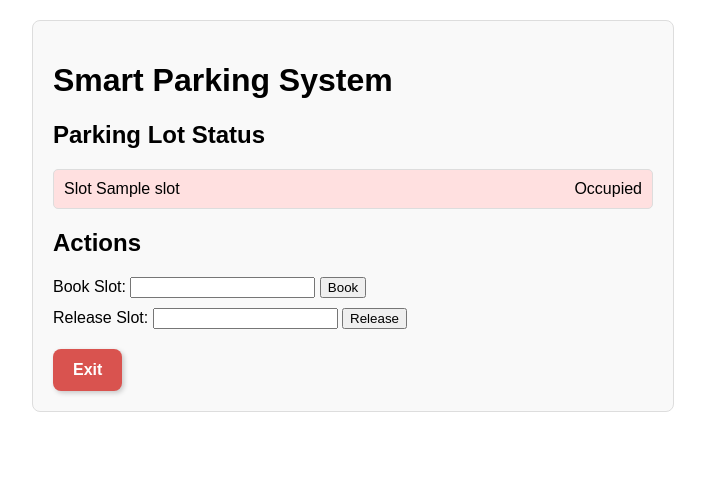
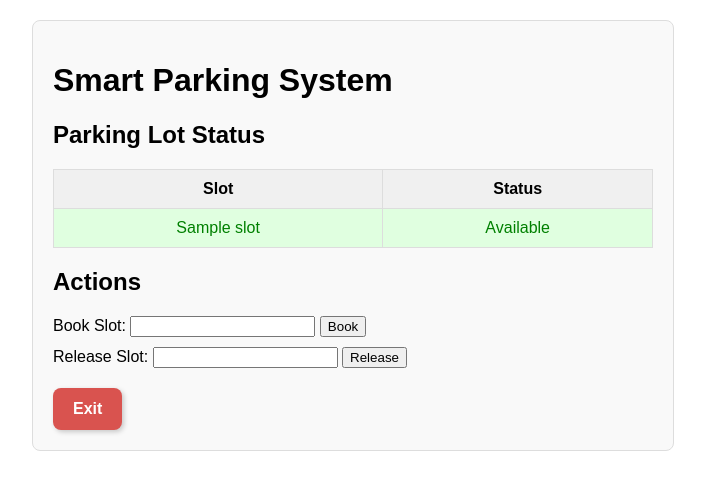
Before and after one commit to drexterman/Smart_parking, a Flask app: template templates/index.html in a window 1280 px wide. Shown: the top 490 px of the page, without its empty margins (287-992 px from the left). Run offline with Flask 3, Linux system fonts and the light colour scheme; the template is opened without the code that fills it: most values are stand-ins (such as "Sample title", 1, 10 or a date in 2020); some libraries are stand-ins or nearby versions.

Commit message:
integrated database with parking lots

```diff
--- a/app.py
+++ b/app.py
@@ -1,99 +1,278 @@
-from flask import Flask, render_template, request, redirect, url_for, flash
-import pymysql
+# from flask import Flask, render_template, request, redirect, url_for, flash
+# import pymysql
 
-app = Flask(__name__)
-app.secret_key = "smart_parking_secret"
-
-parking_lot = {"A1": False, "A2": True, "B1": True, "B2": False}  # True = Available, False = Occupied
+# app = Flask(__name__)
+# app.secret_key = "smart_parking_secret"
 
 
-#db connection
-db= pymysql.connect(
-    host="localhost",
-    user="root",
-    password="root",
-    database="smart_parking"
-)
-cursor=db.cursor()
-
-@app.route('/')
-def home():
-    return render_template('index1.html')
+# db= pymysql.connect(
+#     host="localhost",
+#     user="postgres",
+#     password="Pakha@2578",
+#     database="software_eng1"
+# )
+# cursor=db.cursor()
 
 
-@app.route('/login', methods=['POST'])
-# def redirect():
-#   user_id=request.form.get('user_id')
-#   pw=request.form.get('password')
-#   if user_id=="software" and  pw=="shrulep":
-#     return render_template('index.html', parking_lot=parking_lot)
+# DB_CONFIG = {
+#     "dbname": "software_eng1",
+#     "user": "postgres",
+#     "password": "Pakha@2578",
+#     "host": "localhost",
+#     "port": "5432"
+# }
+
+# def get_parking_data():
+#     """Fetch parking slots from database."""
+#     conn = psycopg2.connect(**DB_CONFIG)
+#     cur = conn.cursor()
+#     cur.execute("SELECT lot_name, status FROM parking_lots;")
+#     parking_lot = {row[0]: row[1] == "Available" for row in cur.fetchall()}
+#     cur.close()
+#     conn.close()
+#     return parking_lot
 
 
-#   else:
+
+# @app.route('/')
+# def home():
+#     parking_lot = get_parking_data()
 #     return render_template('index1.html')
-def redirect():
-    user_id=request.form.get('user_id')
-    pw=request.form.get('password')
 
-    cursor.execute("select * FROM users WHERE name=%s and password=%s",(user_id,pw))
 
-    user=cursor.fetchone()
+# @app.route('/login', methods=['POST'])
+# # def redirect():
+# #   user_id=request.form.get('user_id')
+# #   pw=request.form.get('password')
+# #   if user_id=="software" and  pw=="shrulep":
+# #     return render_template('index.html', parking_lot=parking_lot)
 
-    if user:
-        return render_template('index.html',parking_lot=parking_lot)
-    else:
-        flash("Invalid login credentials.","error")
-        return render_template('index1.html')
 
-@app.route('/signup',methods=['POST'])
-def signup():
-    user_id=request.form.get('new_user_id')
-    pw=request.form.get('new_password')
+# #   else:
+# #     return render_template('index1.html')
+# def redirect():
+#     user_id=request.form.get('user_id')
+#     pw=request.form.get('password')
 
-    cursor.execute("SELECT * FROM users where name=%s",(user_id,))
-    user=cursor.fetchone()
+#     cursor.execute("select * FROM users WHERE name=%s and password=%s",(user_id,pw))
 
-    if user:
-        flash("user already exits","error")
-        return render_template('index1.html')
-    else:
-        cursor.execute("INSERT INTO users (name,password) VALUES (%s,%s)",(user_id,pw))
-        db.commit()
-        flash("new user created susccessfully","sucess")
-        return render_template('index1.html')
+#     user=cursor.fetchone()
+
+#     if user:
+#         return render_template('index.html',parking_lot=parking_lot)
+#     else:
+#         flash("Invalid login credentials.","error")
+#         return render_template('index1.html')
+
+# @app.route('/signup',methods=['POST'])
+# def signup():
+#     user_id=request.form.get('new_user_id')
+#     pw=request.form.get('new_password')
+
+#     cursor.execute("SELECT * FROM users where name=%s",(user_id,))
+#     user=cursor.fetchone()
+
+#     if user:
+#         flash("user already exits","error")
+#         return render_template('index1.html')
+#     else:
+#         cursor.execute("INSERT INTO users (name,password) VALUES (%s,%s)",(user_id,pw))
+#         db.commit()
+#         flash("new user created susccessfully","sucess")
+#         return render_template('index1.html')
 
 
 
 
 
-@app.route('/logout',methods=['POST'])
+# @app.route('/logout',methods=['POST'])
+# def logout():
+#     return render_template('index1.html')
+
+# @app.route('/book', methods=['POST'])
+# def book_slot():
+#     slot = request.form.get('slot')
+
+#     conn = psycopg2.connect(**DB_CONFIG)
+#     cur = conn.cursor()
+
+#     cur.execute("SELECT status FROM parking_lots WHERE lot_name = %s;", (slot,))
+#     row = cur.fetchone()
+#     if not row:
+#         flash(f"Error: Slot '{slot}' does not exist.", 'error')
+#     elif row[0] == "Occupied":
+#         flash(f"Slot {slot} is already occupied. It can't be booked.", 'error')
+#     else:
+#         cur.execute("UPDATE parking_lots SET status = 'Occupied' WHERE lot_name = %s;", (slot,))
+#         conn.commit()
+#         flash(f"Slot {slot} successfully booked!", 'success')
+#     parking_lot = get_parking_data()
+#     cur.close()
+#     conn.close()
+
+#     return render_template("index.html", parking_lot=parking_lot)
+
+
+# @app.route('/release', methods=['POST'])
+# def release_slot():
+#     slot = request.form.get('slot')
+
+#     conn = psycopg2.connect(**DB_CONFIG)
+#     cur = conn.cursor()
+
+
+#     cur.execute("SELECT status FROM parking_lots WHERE lot_name = %s;", (slot,))
+#     row = cur.fetchone()
+
+#     if not row:
+#         flash(f"Error: Slot '{slot}' does not exist.", 'error')
+#     elif row[0] == "Available":
+#         flash(f"Slot {slot} is already available.", 'info')
+#     else:
+#         cur.execute("UPDATE parking_lots SET status = 'Available' WHERE lot_name = %s;", (slot,))
+#         conn.commit()
+#         flash(f"Slot {slot} has been released.", 'success')
+#     parking_lot = get_parking_data()
+#     cur.close()
+#     conn.close()
+
+#     return render_template("index.html", parking_lot=parking_lot)
+
+# if __name__ == "__main__":
+#     app.run(debug=True)
+from flask import Flask, render_template, request, flash
+import psycopg2
+
+app = Flask(__name__)
+app.secret_key = "smart_parking_secret"
+
+# PostgreSQL Database Configuration
+DB_CONFIG = {
+    "dbname": "software_eng1",
+    "user": "postgres",
+    "password": "Pakha@2578",
+    "host": "localhost",
+    "port": "5432"
+}
+
+# Function to get database connection
+def get_db_connection():
+    return psycopg2.connect(**DB_CONFIG)
+
+# Fetch parking slot data
+def get_parking_data():
+    """Fetch parking slots from database."""
+    conn = get_db_connection()
+    cur = conn.cursor()
+    cur.execute("SELECT lot_name, status FROM parking_lots;")
+    parking_lot = {row[0]: row[1] == "Available" for row in cur.fetchall()}
+    cur.close()
+    conn.close()
+    return parking_lot
+
+@app.route('/')
+def home():
+    parking_lot = get_parking_data()
+    return render_template('index1.html', parking_lot=parking_lot)
+
+@app.route('/login', methods=['POST'])
+def login():
+    user_id = request.form.get('user_id')
+    pw = request.form.get('password')
+
+    conn = get_db_connection()
+    cur = conn.cursor()
+
+    cur.execute("SELECT * FROM users WHERE name = %s AND password = %s", (user_id, pw))
+    user = cur.fetchone()
+
+    cur.close()
+    conn.close()
+
+    parking_lot = get_parking_data()
+
+    if user:
+        return render_template('index.html', parking_lot=parking_lot)
+    else:
+        flash("Invalid login credentials.", "error")
+        return render_template('index1.html')
+
+@app.route('/signup', methods=['POST'])
+def signup():
+    user_id = request.form.get('new_user_id')
+    pw = request.form.get('new_password')
+
+    conn = get_db_connection()
+    cur = conn.cursor()
+
+    cur.execute("SELECT * FROM users WHERE name = %s", (user_id,))
+    user = cur.fetchone()
+
+    if user:
+        flash("User already exists", "error")
+    else:
+        cur.execute("INSERT INTO users (name, password) VALUES (%s, %s)", (user_id, pw))
+        conn.commit()
+        flash("New user created successfully", "success")
+
+    cur.close()
+    conn.close()
+
+    return render_template('index1.html')
+
+@app.route('/logout', methods=['POST'])
 def logout():
     return render_template('index1.html')
 
 @app.route('/book', methods=['POST'])
 def book_slot():
     slot = request.form.get('slot')
-    if slot not in parking_lot:
+
+    conn = get_db_connection()
+    cur = conn.cursor()
+
+    cur.execute("SELECT status FROM parking_lots WHERE lot_name = %s;", (slot,))
+    row = cur.fetchone()
+
+    if not row:
         flash(f"Error: Slot '{slot}' does not exist.", 'error')
-    elif not parking_lot[slot]:
-        flash(f"Slot {slot} is already occupied. It can't be booked.", 'error')
+    elif row[0] == "Occupied":
+        flash(f"Slot {slot} is already occupied.", 'error')
     else:
-        parking_lot[slot] = False
+        cur.execute("UPDATE parking_lots SET status = 'Occupied' WHERE lot_name = %s;", (slot,))
+        conn.commit()
         flash(f"Slot {slot} successfully booked!", 'success')
 
-    return render_template('index.html', parking_lot=parking_lot)
+    cur.close()
+    conn.close()
+
+    parking_lot = get_parking_data()
+    return render_template("index.html", parking_lot=parking_lot)
 
 @app.route('/release', methods=['POST'])
 def release_slot():
     slot = request.form.get('slot')
-    if slot not in parking_lot:
+
+    conn = get_db_connection()
+    cur = conn.cursor()
+
+    cur.execute("SELECT status FROM parking_lots WHERE lot_name = %s;", (slot,))
+    row = cur.fetchone()
+
+    if not row:
         flash(f"Error: Slot '{slot}' does not exist.", 'error')
-    elif parking_lot[slot]:
+    elif row[0] == "Available":
         flash(f"Slot {slot} is already available.", 'info')
     else:
-        parking_lot[slot] = True
+        cur.execute("UPDATE parking_lots SET status = 'Available' WHERE lot_name = %s;", (slot,))
+        conn.commit()
         flash(f"Slot {slot} has been released.", 'success')
-    return render_template('index.html', parking_lot=parking_lot)
+
+    cur.close()
+    conn.close()
+
+    parking_lot = get_parking_data()
+    return render_template("index.html", parking_lot=parking_lot)
 
 if __name__ == "__main__":
     app.run(debug=True)
--- a/templates/index.html
+++ b/templates/index.html
@@ -1,3 +1,4 @@
+
 <!DOCTYPE html>
 <html lang="en">
 <head>
@@ -17,19 +18,26 @@
             border-radius: 8px;
             background-color: #f9f9f9;
         }
-        .slot {
-            display: flex;
-            justify-content: space-between;
+        table {
+            width: 100%;
+            border-collapse: collapse;
+            margin-bottom: 15px;
+        }
+        th, td {
             padding: 10px;
+            text-align: center;
             border: 1px solid #ddd;
-            margin-bottom: 5px;
-            border-radius: 5px;
         }
-        .slot.available {
+        th {
+            background-color: #f0f0f0;
+        }
+        .available {
             background-color: #e0ffe0;
+            color: green;
         }
-        .slot.occupied {
+        .occupied {
             background-color: #ffe0e0;
+            color: red;
         }
         .messages {
             margin-bottom: 15px;
@@ -51,15 +59,11 @@
             background-color: #e0f7ff;
             border: 1px solid #0099cc;
         }
-
-
-
         .exit-btn {
             background-color: #d9534f;
             color: white;
             box-shadow: 2px 2px 5px rgba(0, 0, 0, 0.2);
             margin-top: 20px;
-
             padding: 12px 20px;
             border: none;
             cursor: pointer;
@@ -69,8 +73,8 @@
             transition: background-color 0.3s ease, transform 0.2s ease;
         }
         .exit-btn:hover {
-            background-color: #c9302c; /* Darker red */
-            transform: scale(1.05); /* Slight zoom effect */
+            background-color: #c9302c;
+            transform: scale(1.05);
         }
     </style>
 </head>
@@ -89,14 +93,18 @@
         </div>
 
         <h2>Parking Lot Status</h2>
-        <div>
-            {% for slot, status in parking_lot.items() %}
-                <div class="slot {{ 'available' if status else 'occupied' }}">
-                    <span>Slot {{ slot }}</span>
-                    <span>{{ 'Available' if status else 'Occupied' }}</span>
-                </div>
+        <table>
+            <tr>
+                <th>Slot</th>
+                <th>Status</th>
+            </tr>
+            {% for slot, available in parking_lot.items() %}
+            <tr class="{{ 'available' if available else 'occupied' }}">
+                <td>{{ slot }}</td>
+                <td>{{ 'Available' if available else 'Occupied' }}</td>
+            </tr>
             {% endfor %}
-        </div>
+        </table>
 
         <h2>Actions</h2>
         <form action="/book" method="post" style="margin-bottom: 10px;">
@@ -116,7 +124,6 @@
                 Exit
             </button>
         </form>
-
     </div>
 </body>
 </html>
```
